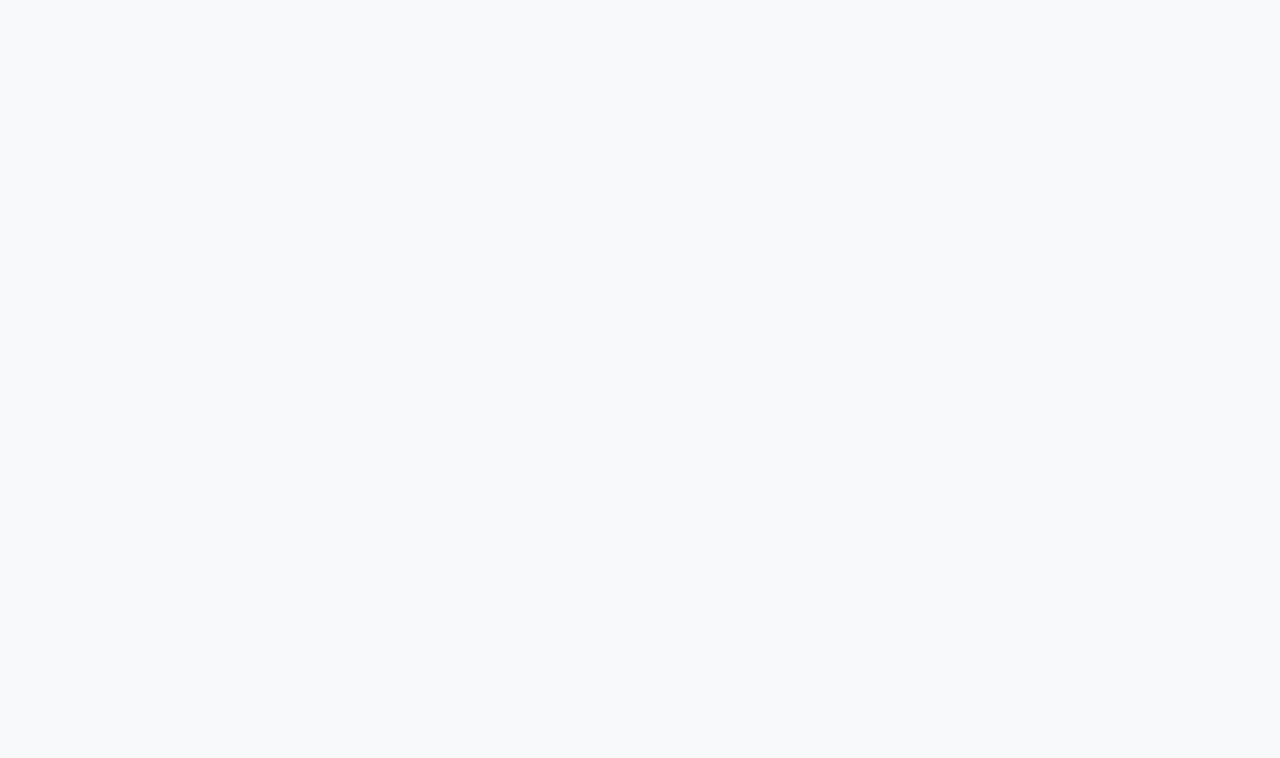
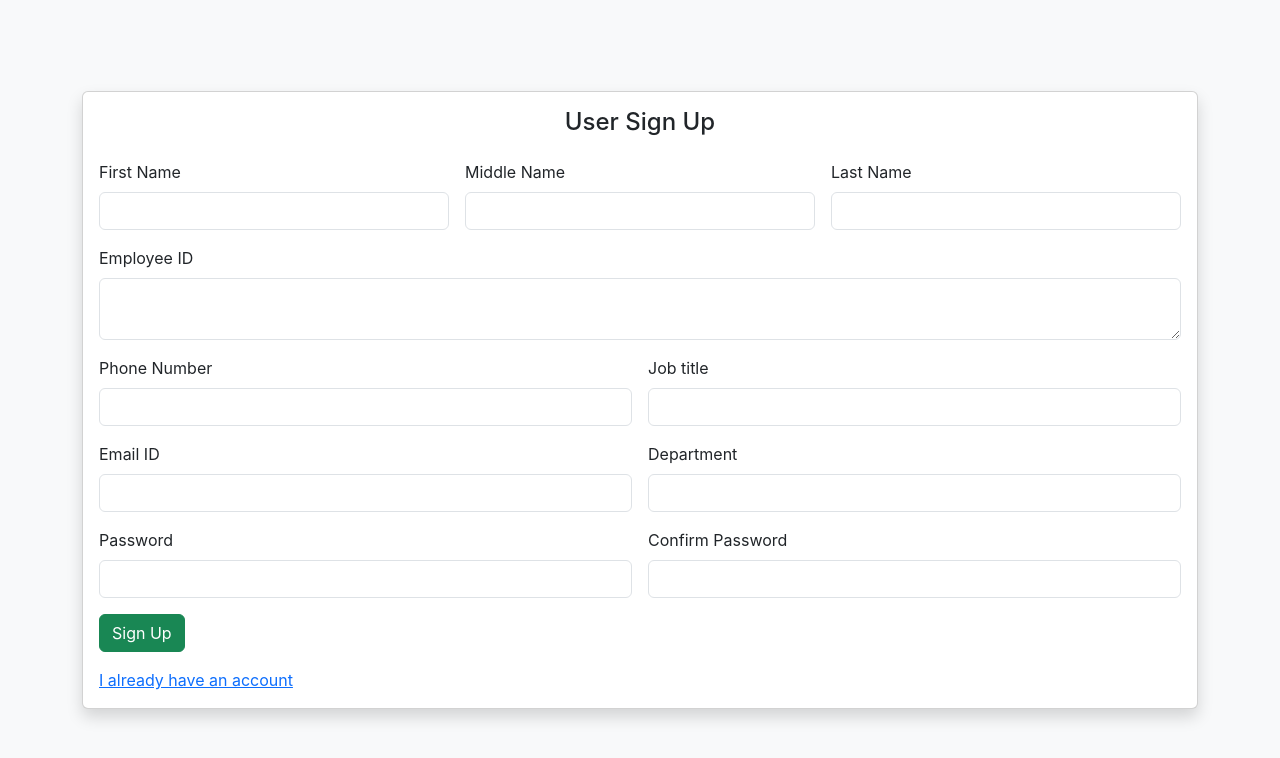
Before and after one commit to NeilMathew33/Employee-Info-React, a React (Create React App) app: page /SignUp in a window 1280 px wide. Before the commit this address had no page. Shown: the top 758 px of the page. Built offline with nearby package versions, Linux system fonts and the light colour scheme.

Commit message:
added signup page

```diff
--- a/src/App.js
+++ b/src/App.js
@@ -6,6 +6,7 @@
 import ViewEmployee from './container/ViewEmployee';
 import { BrowserRouter, Route, Routes } from 'react-router-dom';
 import Login from './container/Login';
+import SignUp from './container/SignUp';
 
 function App() {
   return (
@@ -16,6 +17,7 @@
         <Route path="/search" element={<SearchEmployee />} />
         <Route path="/ViewAll" element={<ViewEmployee />} />
         <Route path="/" element={<Login />} />
+        <Route path="/SignUp" element={<SignUp />} />
       </Routes>
     </BrowserRouter>
   );
--- a/src/container/Login.jsx
+++ b/src/container/Login.jsx
@@ -23,6 +23,7 @@
                   <button className="btn btn-success">Login</button>
                 </div>
               </div>
+              <a href="/SignUp">New Users Click Here</a>
             </div>
 
           </div>
--- /dev/null
+++ b/src/container/SignUp.jsx
@@ -0,0 +1,77 @@
+import React from 'react'
+
+const SignUp = () => {
+  return (
+    <div>
+
+<div className="container">
+  <div className="row justify-content-center vh-100 align-items-center">
+    <div className="col col-12 col-sm-12 col-md-12 col-lg-12 col-xxl-12">
+      <div class="card shadow">
+
+  <div class="card-body ">
+
+<div className="row g-3">
+<h4 className='text-center'>User Sign Up</h4>
+
+
+        <div className="col-12 col-sm-4 col-md-4 col-lg-4 col-xl-4 col-xxl-4">
+          <label htmlFor="" className="form-label">First Name</label>
+          <input type="text" className="form-control" />
+        </div>
+        <div className="col-12 col-sm-4 col-md-4 col-lg-4 col-xl-4 col-xxl-4">
+          <label htmlFor="" className="form-label">Middle Name</label>
+          <input type="text" className="form-control" />
+        </div>
+        <div className="col-12 col-sm-4 col-md-4 col-lg-4 col-xl-4 col-xxl-4">
+          <label htmlFor="" className="form-label">Last Name</label>
+          <input type="text" className="form-control" />
+        </div>
+        <div className="col-12 col-sm-12 col-md-12 col-lg-12 col-xl-12 col-xxl-12">
+          <label htmlFor="" className="form-label">Employee ID</label>
+         <textarea name="" id="" className="form-control"></textarea>
+        </div>
+        <div className="col-12 col-sm-6 col-md-6 col-lg-6 col-xl-6 col-xxl-6">
+          <label htmlFor="" className="form-label">Phone Number</label>
+          <input type="text" className="form-control" />
+        </div>
+        <div className="col-12 col-sm-6 col-md-6 col-lg-6 col-xl-6 col-xxl-6">
+          <label htmlFor="" className="form-label">Job title</label>
+          <input type="text" className="form-control" />
+        </div>
+        <div className="col-12 col-sm-6 col-md-6 col-lg-6 col-xl-6 col-xxl-6">
+          <label htmlFor="" className="form-label">Email ID</label>
+          <input type="text" className="form-control" />
+        </div>
+        <div className="col-12 col-sm-6 col-md-6 col-lg-6 col-xl-6 col-xxl-6">
+          <label htmlFor="" className="form-label">Department</label>
+          <input type="text" className="form-control" />
+        </div>
+        <div className="col-12 col-sm-6 col-md-6 col-lg-6 col-xl-6 col-xxl-6">
+          <label htmlFor="" className="form-label">Password</label>
+          <input type="password" name="" id="" className="form-control" />
+        </div>
+        <div className="col-12 col-sm-6 col-md-6 col-lg-6 col-xl-6 col-xxl-6">
+          <label htmlFor="" className="form-label">Confirm Password</label>
+          <input type="password" name="" id="" className="form-control" />
+        </div>
+        <div className="col-12 col-sm-6 col-md-6 col-lg-6 col-xl-6 col-xxl-6">
+          <button className="btn btn-success">Sign Up</button>
+        </div>
+        <div className="col-12 col-sm-12 col-md-12 col-lg-12 col-xl-12 col-xxl-12">
+          <a href="/"> I already have an account</a>
+        </div>
+      </div>
+
+  </div>
+</div>
+
+    </div>
+  </div>
+</div>
+
+    </div>
+  )
+}
+
+export default SignUp
```
Lines whose indentation alone changed are shown as unchanged.
